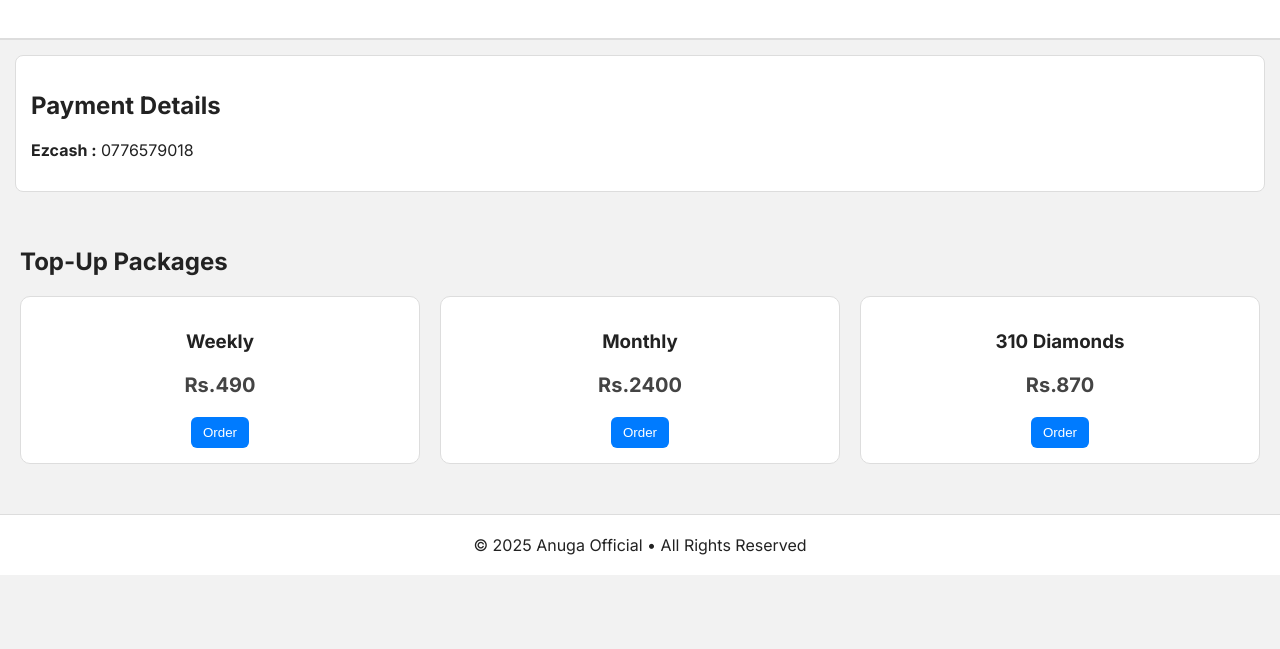
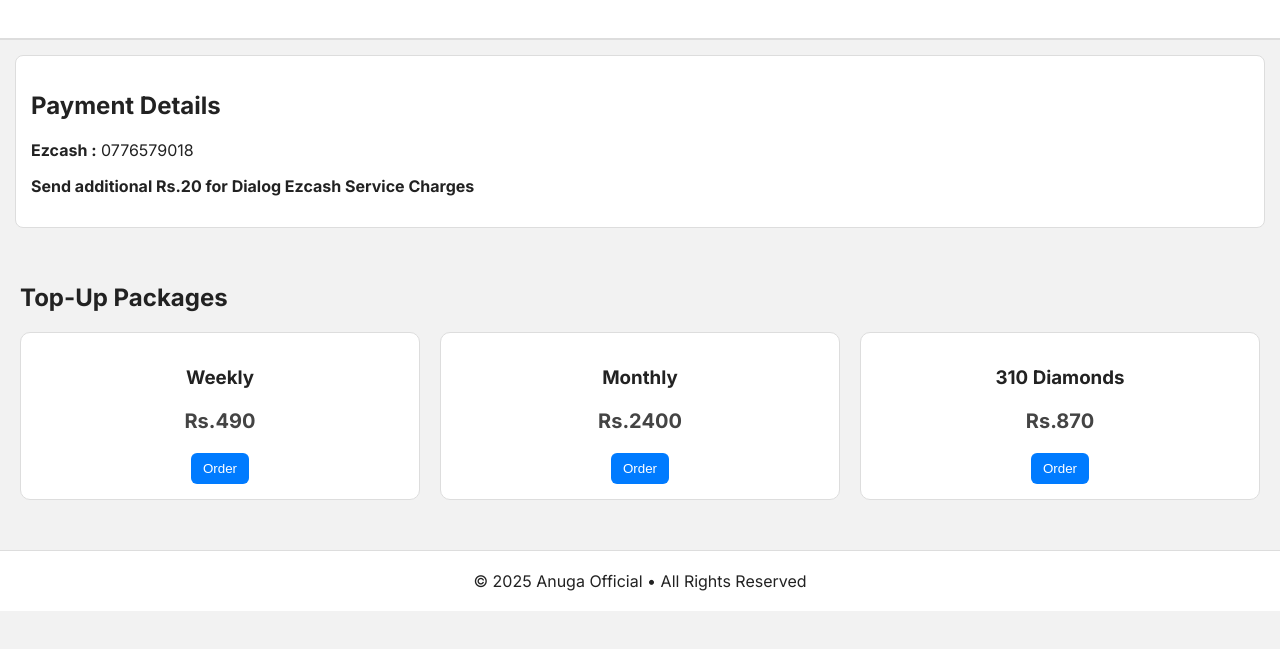
Before and after one commit to cyberxdevsofficial/Top, a plain HTML site: page index.html in a window 1280 px wide. Shown: the part 95-744 px from the top of the page. Drawn offline with Linux system fonts and the light colour scheme.

Commit message:
Update index.html

```diff
--- a/index.html
+++ b/index.html
@@ -17,6 +17,7 @@
 <section class="payment-box">
   <h2>Payment Details</h2>
   <p><strong>Ezcash :</strong> 0776579018</p>
+  <p><strong>Send additional Rs.20 for Dialog Ezcash Service Charges</strong> </p>
 </section>
 
 <section class="container">
```
